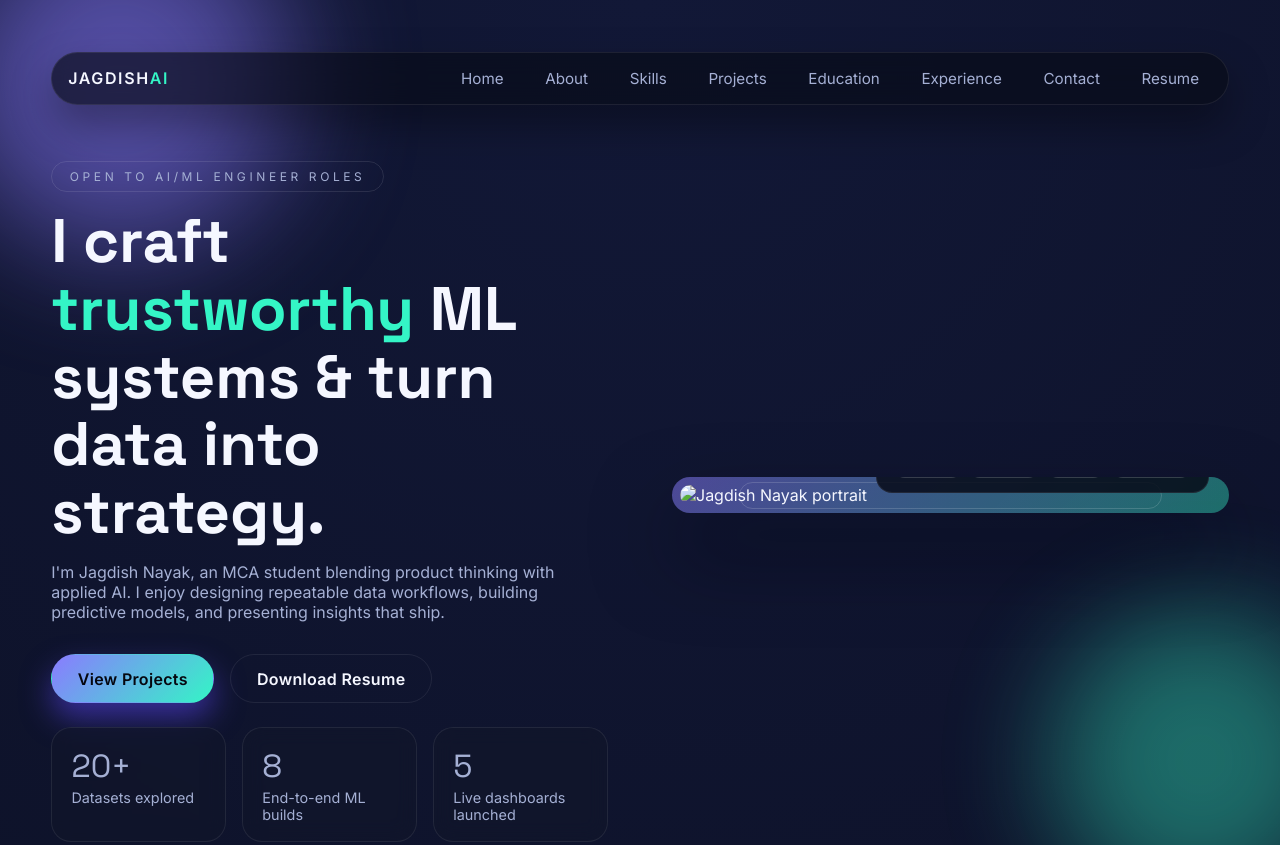
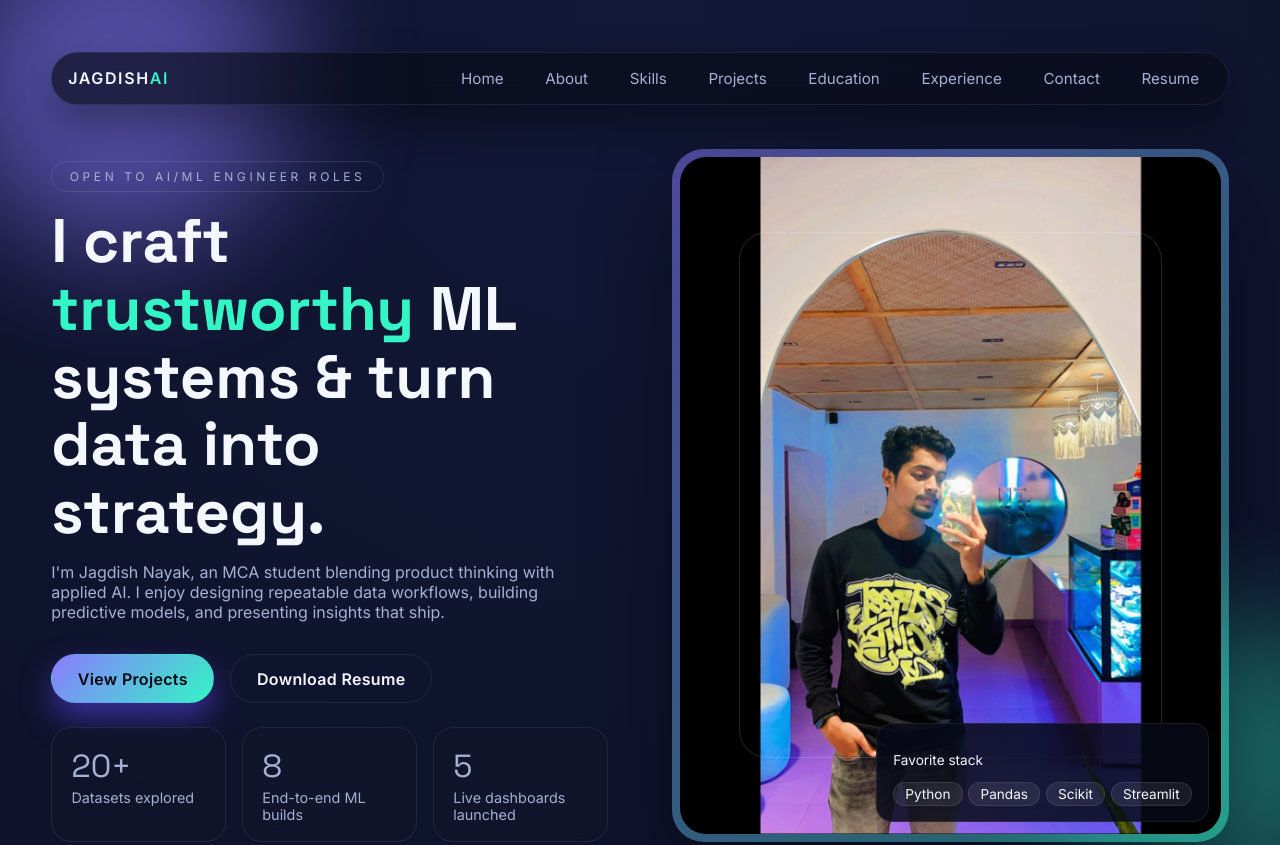
Before and after one commit to nayakjagdish824-art/portfolio, a plain HTML site: page index.html in a window 1280 px wide. Shown: the top 845 px of the page. Drawn offline with Linux system fonts and the light colour scheme.

Commit message:
Update index.html

```diff
--- a/index.html
+++ b/index.html
@@ -87,7 +87,7 @@
         <div class="hero__visual" data-tilt>
           <div class="hero__visual-glow"></div>
           <img
-            src="Images/1750014069456.jpg"
+            src="1750014069456.jpg"
             alt="Jagdish Nayak portrait"
           />
           <div class="floating-card glass">
```
